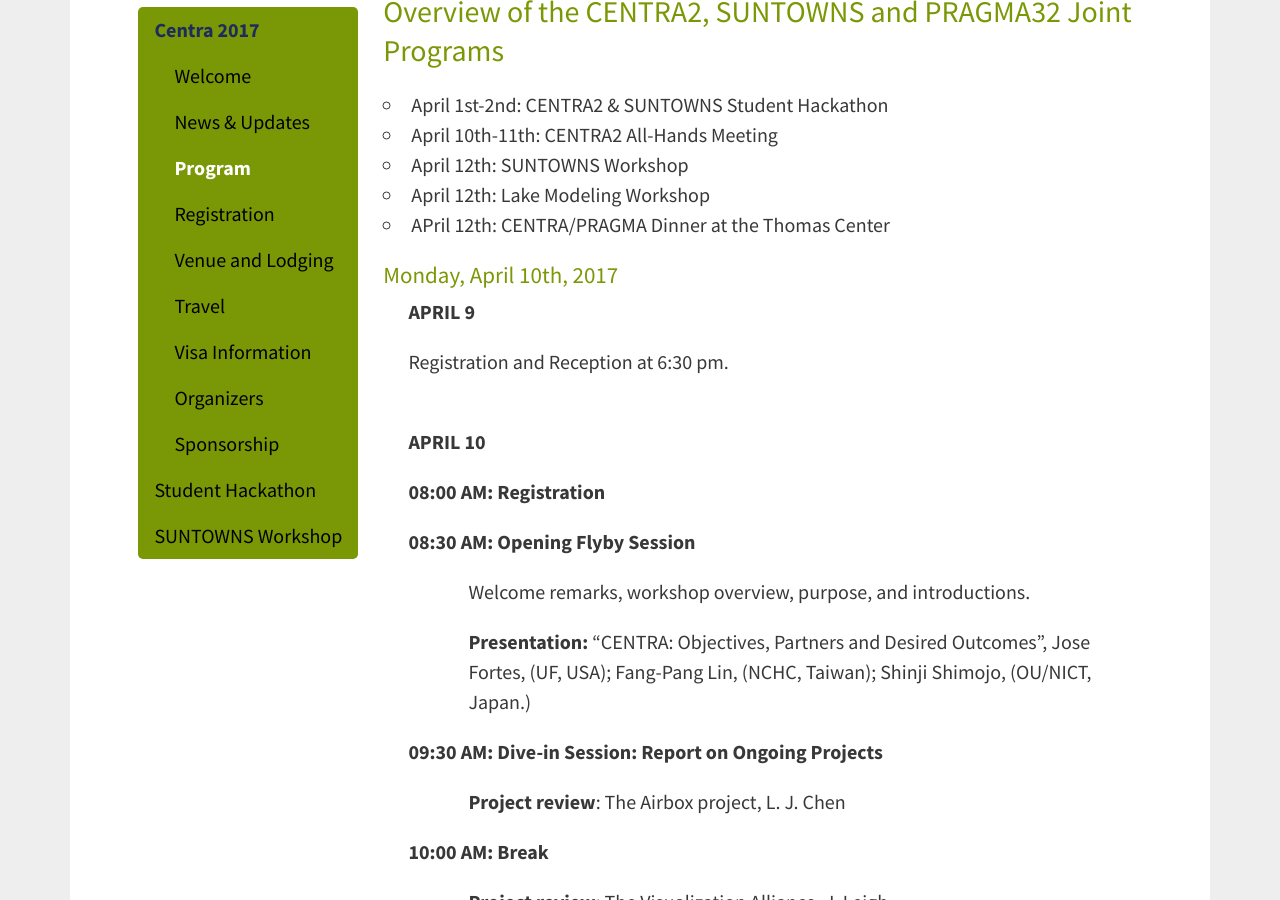
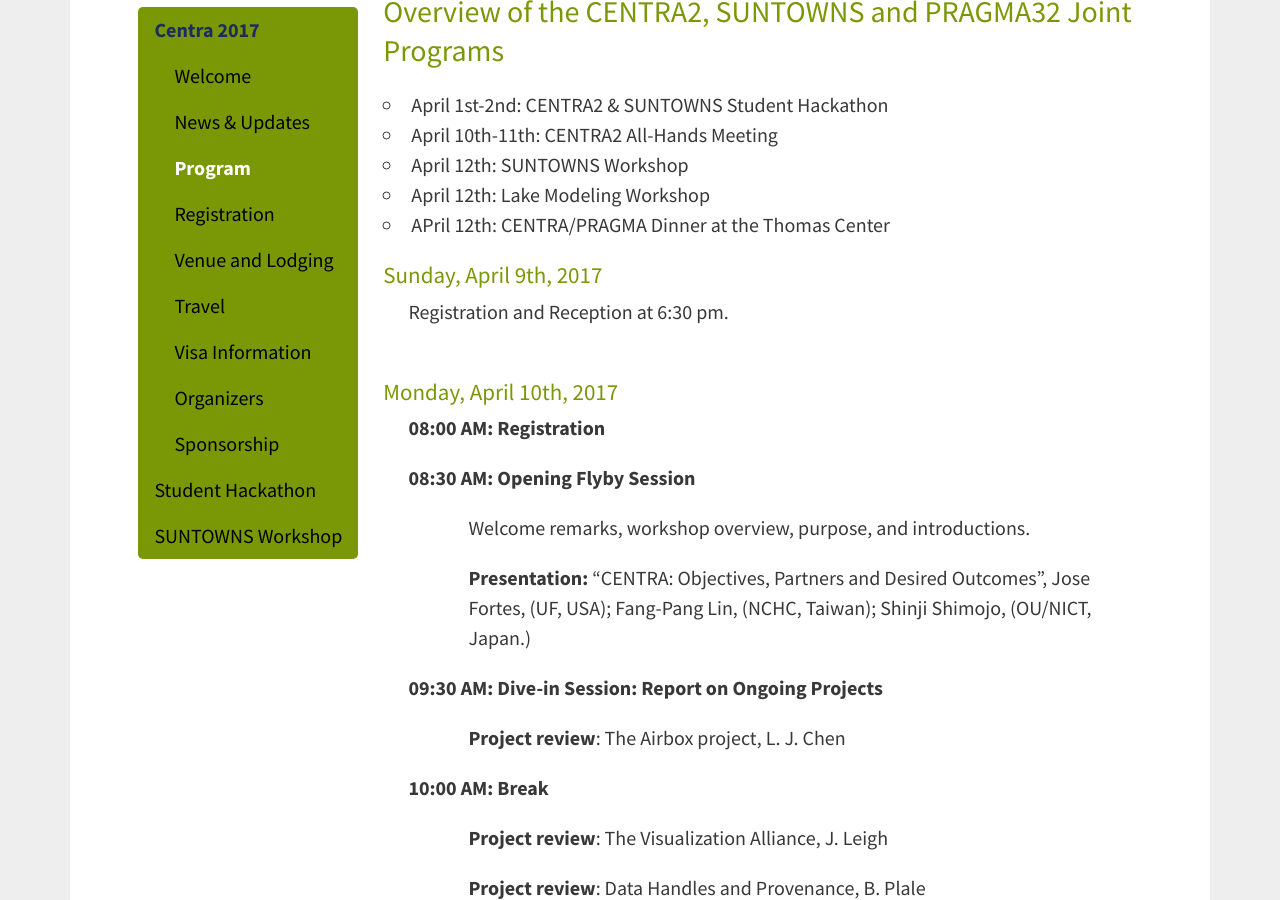
Before and after one commit to hmchou56/centra8, a Jekyll site: the page built from centra2/program.md, in a window 1280 px wide and 900 px high, scrolled down 422 px. Built offline with Jekyll 4.4.1, drawn with Linux system fonts in a browser that asks for light colours; nearby versions of some CDN libraries.

Commit message:
added padding-left

```diff
--- a/centra2/program.md
+++ b/centra2/program.md
@@ -19,14 +19,10 @@
   <li>APril 12th: CENTRA/PRAGMA Dinner at the Thomas Center</li>
  </ul>
 </p>
-<p></p>
-<p></p>
 
+#### Sunday, April 9th, 2017
+<p style="padding-left: 270px;"><span style="font-weight: 400;">Registration and Reception at 6:30 pm.<br /><br /></span></p>
 #### Monday, April 10th, 2017
-
-<p style="padding-left: 270px;"><strong>APRIL 9 </strong></p>
-<p style="padding-left: 270px;"><span style="font-weight: 400;">Registration and Reception at 6:30 pm.<br /><br /></span></p>
-<p style="padding-left: 270px;"><strong>APRIL 10</strong></p>
 <p style="padding-left: 270px;"><strong>08:00 AM: Registration</strong></p>
 <p style="padding-left: 270px;"><strong>08:30 AM: Opening Flyby Session</strong></p>
 <p style="padding-left: 330px;"><span style="font-weight: 400;">Welcome remarks, workshop overview, purpose, and introductions.</span></p>
@@ -50,7 +46,8 @@
 <p style="padding-left: 270px;"><strong>06:30 PM: Dinner</strong><span style="font-weight: 400;"> at Hilton Gainesville or Museum</span></p>
 <p style="padding-left: 270px;">&nbsp;</p>
 
-<p style="padding-left: 270px;">#### Tuesday, April 11th, 2017 <br/>
+<p style="padding-left: 270px;">
+#### Tuesday, April 11th, 2017 </p>
 <p style="padding-left: 270px;"><strong>08:30 AM: Catch-a-project-and-group Session </strong></p>
 <p style="padding-left: 330px;"><span style="font-weight: 400;">Project groups meet and work (Concurrent &nbsp;breakout sessions)</span></p>
 <p style="padding-left: 330px;"><span style="font-weight: 400;">Brief workgroup reports (@11:30 am in plenary session)</span></p>
@@ -64,5 +61,6 @@
 <p style="padding-left: 270px;"><strong>6:30 PM:</strong><span style="font-weight: 400;"> Dinner at UF Hilton</span></p>
 <p style="padding-left: 270px;">&nbsp;</p>
 
-#### Wednesday, April 12th, 2017
+
+<p style="padding-left: 270px;"> #### Wednesday, April 12th, 2017 </p>
 <a href="http://www.globalcentra.org/suntowns2017/">SUNTOWNS (Smart UNIversity TOWNS) Workshop and CENTRA Dinner</a>
```
